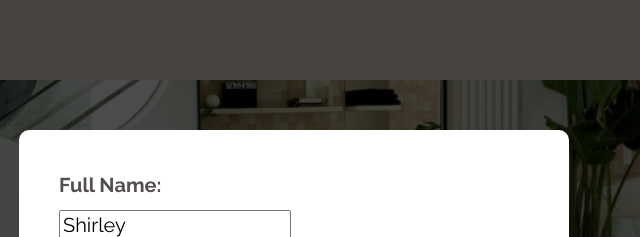
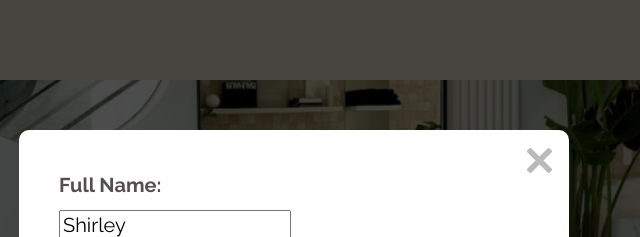
Before and after one commit to stacey042/GLAM, a plain HTML site: page index.html in a window 1280 px wide. Both pictures are taken after a click on the link "Schedule Appointment". Shown: the top 237 px of the page, 346-986 px from the left. Drawn offline with Linux system fonts and the light colour scheme.

Commit message:
Update salon.css

```diff
--- a/css/salon.css
+++ b/css/salon.css
@@ -123,13 +123,12 @@ h1{
 
 
 .popup .close{
-	background: url(img/close.png) no-repeat center center;
+	background: #ffffff url(../img/close.png) no-repeat center center;
 	width: 40px;
 	height: 40px;
 	position: absolute;
 	top: 10px;
 	right: 10px;
-	background: #ffffff;
 	border: none;
 	overflow: hidden;
 	text-indent: -999px;
```
